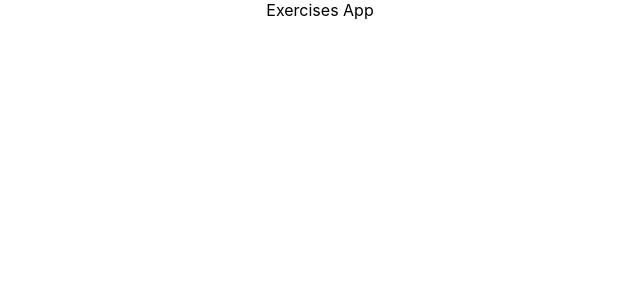
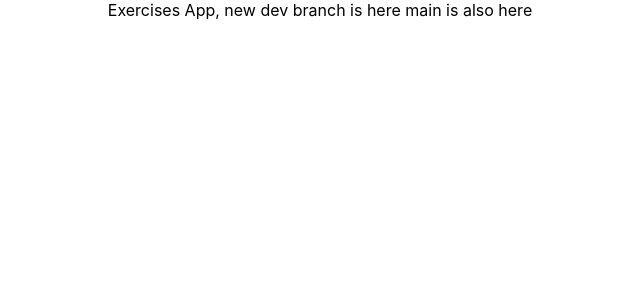
Before and after one commit to MinProgrammeringsVerden/exercises, a React (Create React App) app: page / in a window 1280 px wide. Shown: the top 300 px of the page, without its empty margins (320-960 px from the left). Built offline with nearby package versions, Linux system fonts and the light colour scheme.

Commit message:
modified app file

```diff
--- a/src/App.js
+++ b/src/App.js
@@ -4,7 +4,8 @@ import './App.css';
 function App() {
   return (
     <div className="App">
-      Exercises App
+      Exercises App, new dev branch is here
+      main is also here
     </div>
   );
 }
```
